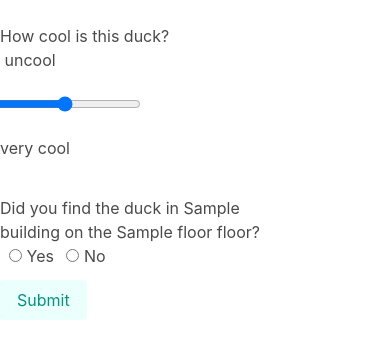
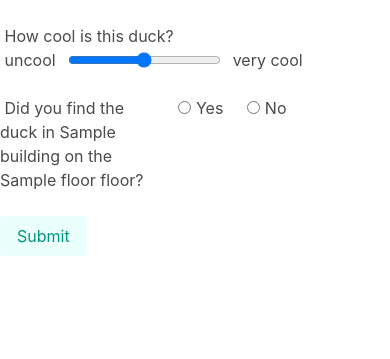
Before and after one commit to seanwho42/quackers-query, a Flask app: template templates/form.html in a window 390 px wide. Shown: the part 48-407 px from the top of the page. Run offline with Flask 3, Linux system fonts and the light colour scheme; the template is opened without the code that fills it: most values are stand-ins (such as "Sample title", 1, 10 or a date in 2020); some libraries are stand-ins or nearby versions.

Commit message:
fixing mobile formatting?

```diff
--- a/templates/form.html
+++ b/templates/form.html
@@ -3,26 +3,30 @@
 {% block content %}
 <div class="column is-three-quarters-mobile is-two-thirds-tablet is-half-desktop is-one-third-widescreen is-one-quarter-fullhd">
     <form method="POST" action="/submit?duck_id={{ duck_id }}">
-        <div class="field">
-            How cool is this duck?
-            <div class="columns">
+        <div class="field is-mobile">
+            &nbsp;How cool is this duck?
+            <div class="columns is-mobile">
                 <label class="column is-narrow">&nbsp;uncool</label>
                 <input class="column" id="coolness" type="range" name="rating" min="0" max="11" step="0.0001">
                 <label class="column is-narrow" for="coolness">very cool&nbsp;</label><br>
             </div>
         </div>
-        <div class="field control">
-            Did you find the duck in {{ building }} on the {{ floor }} floor?
-            <br>
-            &nbsp;
+        <div class="field control is-mobile columns is-mobile">
+            <div class="column">
+                &nbsp;Did you find the duck in {{ building }} on the {{ floor }} floor?
+            </div>
+            <div class="column is-narrow">
                 <label class="radio">
                     <input class="radio" type="radio" name="moved" id="t_radio" value="T">
                     Yes
                 </label>
+            </div>
+            <div class="column is-narrow">
                 <label class="radio">
                     <input class="radio" type="radio" name="moved" id="f_radio" value="F"><label>
                     No
                 </label>
+            </div>
             <br>
         </div>
         <input class="button is-primary is-light" type="submit" value="Submit">
```
Lines whose indentation alone changed are shown as unchanged.
